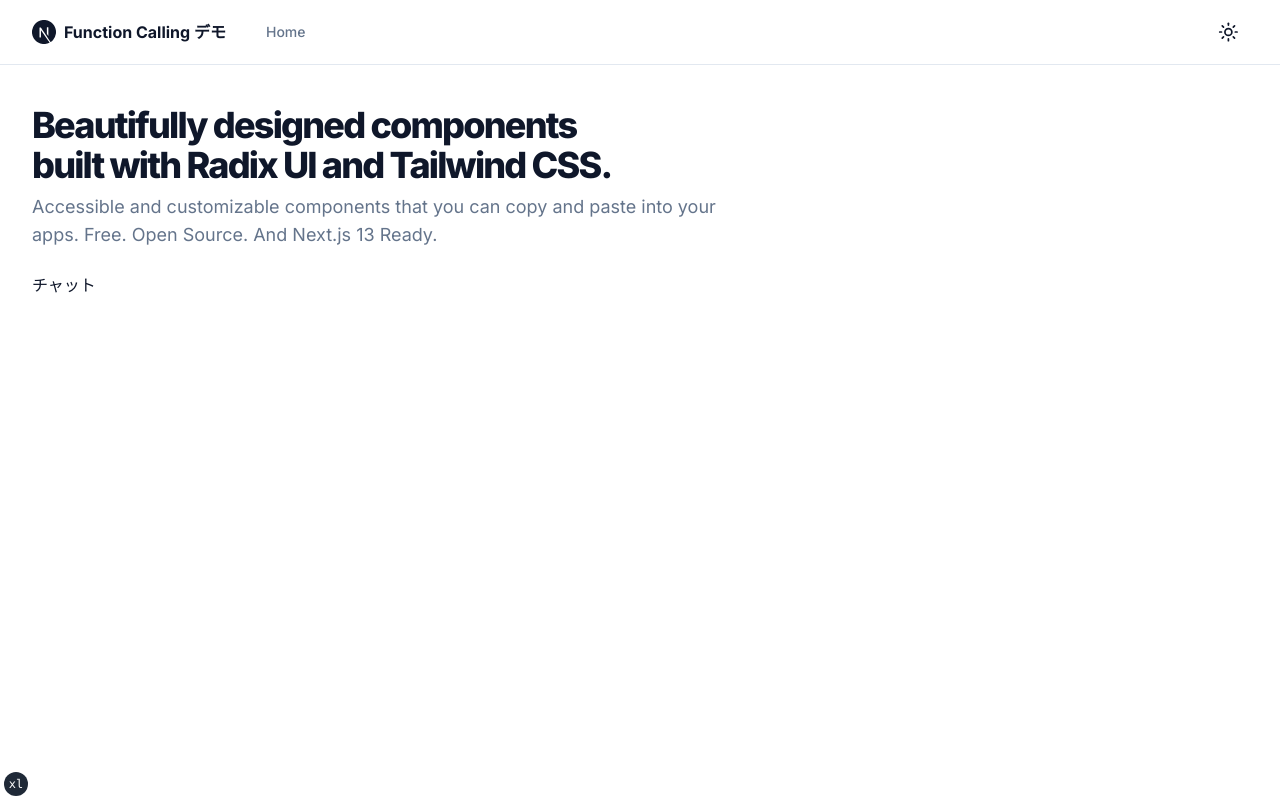
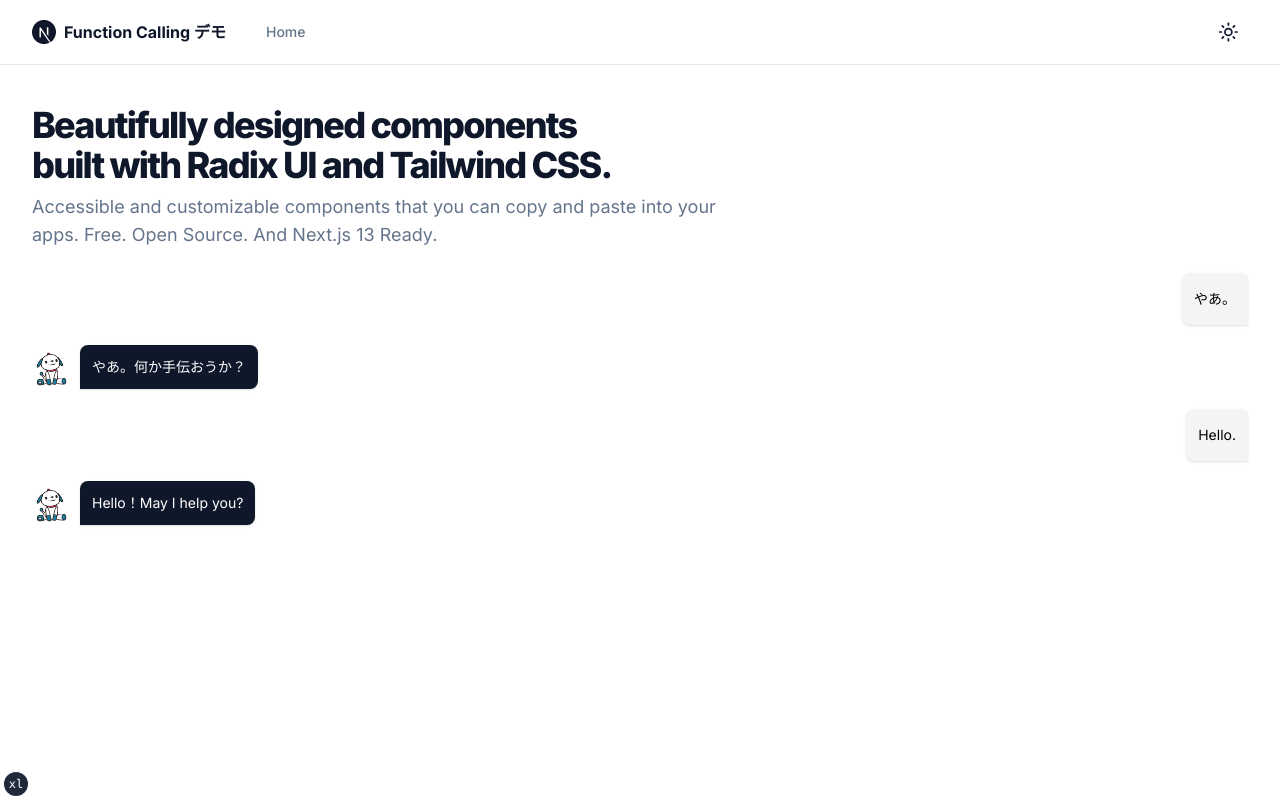
Before and after one commit to Gyozadaigaku/openai-function-calling-demo, a Next.js app: page / in a window 1280 px wide. Built offline with nearby package versions, Linux system fonts and the light colour scheme.

Commit message:
💄 Add dummy conversation

```diff
--- a/components/chat/Chat.tsx
+++ b/components/chat/Chat.tsx
@@ -1,8 +1,63 @@
 'use client'
 
-// チャット画面
+import { useState } from 'react'
+import { zodResolver } from '@hookform/resolvers/zod'
+import { useForm } from 'react-hook-form'
+import * as z from 'zod'
+
+import ChatMessages from '@/components/chat/ChatMessages'
+
+const FormSchema = z.object({
+  prompt: z.string().min(2, {
+    message: '2文字以上入力する必要があります。',
+  }),
+})
+
+export type FormValues = z.infer<typeof FormSchema>
+
+type ChatRole = 'user' | 'assistant'
+
+type ChatMessage = {
+  role: ChatRole
+  content: string
+}
+
+type ChatMessageList = ChatMessage[]
+
 const Chat = () => {
-  return <div>チャット</div>
+  const [messages, setMessages] = useState<ChatMessageList>([
+    {
+      role: 'user',
+      content: 'やあ。',
+    },
+    {
+      role: 'assistant',
+      content: 'やあ。何か手伝おうか？',
+    },
+    {
+      role: 'user',
+      content: 'Hello.',
+    },
+    {
+      role: 'assistant',
+      content: 'Hello！May I help you?',
+    },
+  ])
+
+  const form = useForm<FormValues>({
+    defaultValues: {
+      prompt: '',
+    },
+    resolver: zodResolver(FormSchema),
+  })
+
+  const loading = form.formState.isSubmitting
+
+  return (
+    <>
+      <ChatMessages messages={messages} loading={loading} />
+    </>
+  )
 }
 
 export default Chat
--- /dev/null
+++ b/components/chat/ChatMessages.tsx
@@ -0,0 +1,55 @@
+'use client'
+
+import Image from 'next/image'
+import { ChatCompletionRequestMessage } from 'openai'
+
+import { cn } from '@/lib/utils'
+import { Skeleton } from '@/components/ui/skeleton'
+
+interface ChatMessagesProps {
+  messages: ChatCompletionRequestMessage[]
+  loading: boolean
+}
+
+const ChatMessages: React.FC<ChatMessagesProps> = ({ messages, loading }) => {
+  return (
+    <div className="space-y-5 pb-40">
+      {messages.map((message, index) => (
+        <div
+          key={index}
+          className={cn(message.role === 'user' && 'flex justify-end')}
+        >
+          <div className="flex items-center">
+            {message.role !== 'user' && (
+              <div className="relative mr-2 h-10 w-10">
+                <Image src="/robot.png" fill alt="robot" />
+              </div>
+            )}
+
+            <div
+              className={cn(
+                'max-w-[500px] p-3 shadow',
+                message.role === 'user'
+                  ? 'rounded-t-lg rounded-bl-lg bg-zinc-100 py-4 text-black dark:bg-zinc-800 dark:text-white'
+                  : 'rounded-t-lg rounded-br-lg bg-primary text-white dark:text-black'
+              )}
+            >
+              <div className="text-sm">{message.content}</div>
+            </div>
+          </div>
+        </div>
+      ))}
+
+      {loading && (
+        <div className="flex items-center">
+          <div className="relative mr-2 h-10 w-10">
+            <Image src="/robot.png" fill alt="robot" />
+          </div>
+          <Skeleton className="h-[44px] w-[300px] rounded-t-lg rounded-br-lg bg-muted" />
+        </div>
+      )}
+    </div>
+  )
+}
+
+export default ChatMessages
```
Also changed, not shown: public/robot.png (added).
